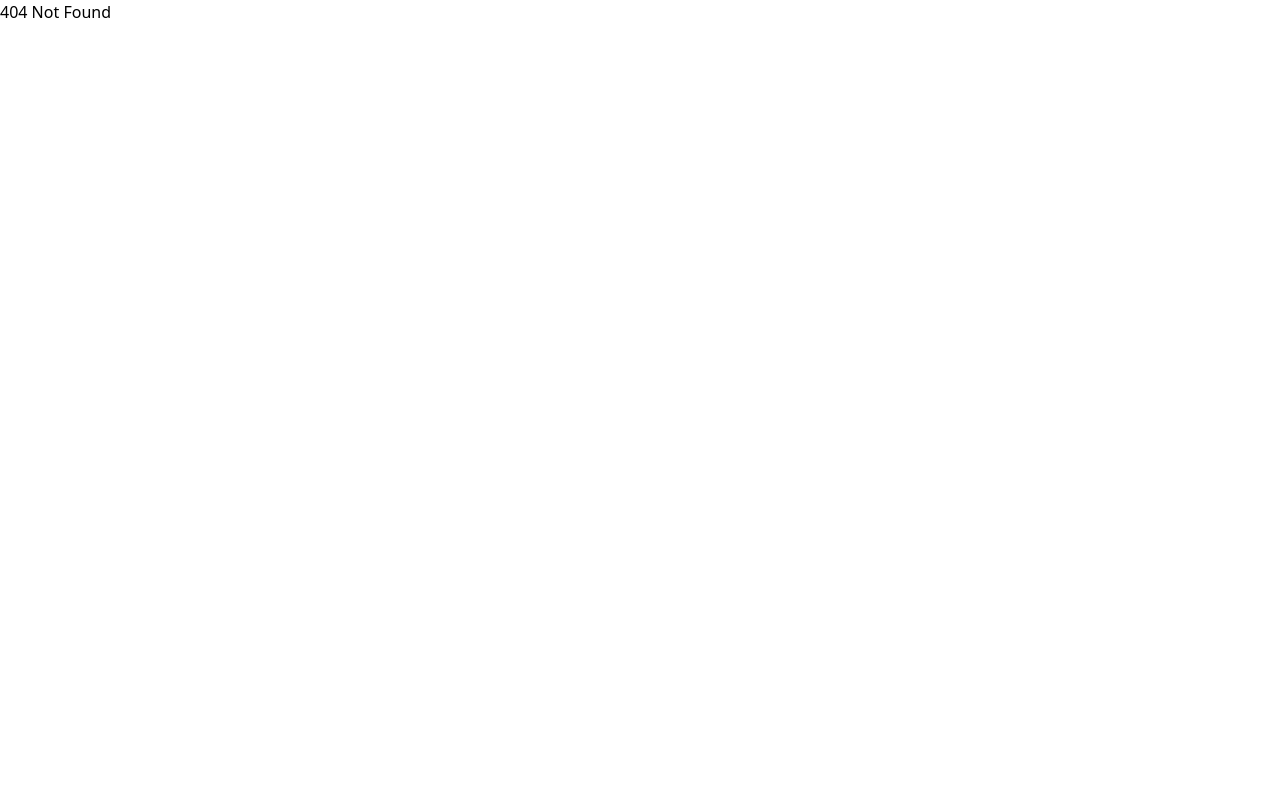
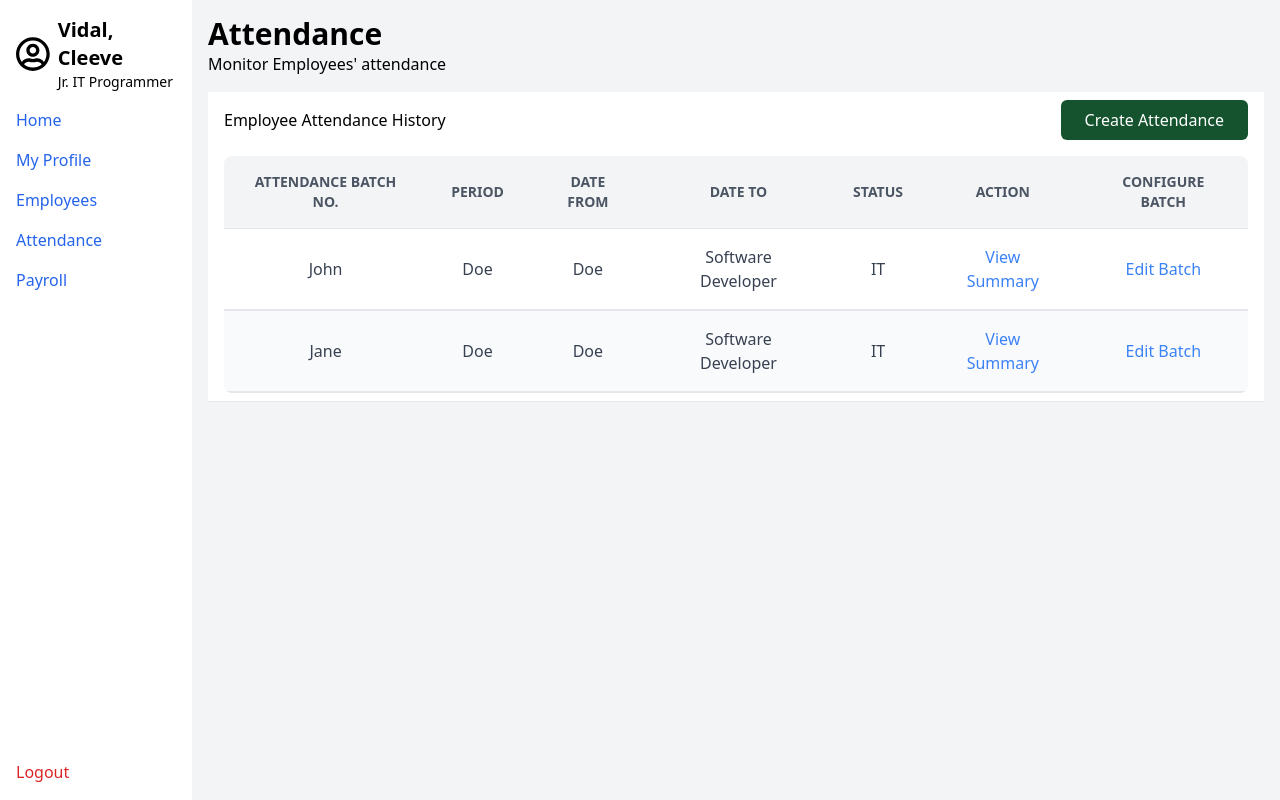
Before and after one commit to clivablee/payroll-frontend, a React (Create React App) app: page /attendance in a window 1280 px wide. Before the commit this address had no page. Built offline with nearby package versions, Linux system fonts and the light colour scheme; the HTML template or start-up script is replaced by a standard one.

Commit message:
added attendance

```diff
--- a/src/App.js
+++ b/src/App.js
@@ -7,6 +7,7 @@ import { Navigate } from "react-router-dom";
 import useAuthStore from "./Features/Login/Store/AuthStore"; // Assuming this is the path to your Zustand store
 import EmployeeScreen from "./Features/Employees/Screen/EmployeeScreen";
 import ProfileScreen from "./Features/Profile/Screen/ProfileScreen";
+import AttendanceScreen from "./Features/Attendance/Screen/AttendanceScreen";
 
 const ProtectedRoute = ({ element }) => {
   const isLoggedIn = useAuthStore((state) => state.isLoggedIn);
@@ -37,6 +38,11 @@ const router = createBrowserRouter([
     path: "/profile",
     element: <ProfileScreen />,
     errorElement: <ErrorScreen />
+  },
+  {
+    path: "/attendance",
+    element: <AttendanceScreen />,
+    errorElement: <ErrorScreen />
   }
 ]);
 
--- a/src/Components/Drawer.jsx
+++ b/src/Components/Drawer.jsx
@@ -29,7 +29,7 @@ const Drawer = ({ toggleDrawer }) => {
                     <li className='mb-4'><Link to="/" className='text-blue-600 hover:underline'>Home</Link></li>
                     <li className='mb-4'><Link to="/profile" className='text-blue-600 hover:underline'>My Profile</Link></li>
                     <li className='mb-4'><Link to="/employees" className='text-blue-600 hover:underline'>Employees</Link></li>
-                    <li className='mb-4'><a href="#" className='text-blue-600 hover:underline'>Attendance</a></li>
+                    <li className='mb-4'><Link to="/attendance" className='text-blue-600 hover:underline'>Attendance</Link></li>
                     <li className='mb-4'><a href="#" className='text-blue-600 hover:underline'>Payroll</a></li>
 
                 </ul>
--- /dev/null
+++ b/src/Features/Attendance/Components/AttendanceTable.jsx
@@ -0,0 +1,101 @@
+import React from "react";
+
+function AttendanceTable() {
+  const data = [
+    {
+      attendanceBatch: "John",
+      period: "Doe",
+      dateFrom: "Doe",
+      dateTo: "Software Developer",
+      status: "IT",
+    },
+    {
+      firstName: "Jane",
+      middleName: "Doe",
+      lastName: "Doe",
+      jobTitle: "Software Developer",
+      department: "IT",
+    },
+  ];
+
+  const header = [
+    "Attendance Batch No.",
+    "Period",
+    "Date From",
+    "Date To",
+    "Status",
+    "Action",
+    "Configure Batch",
+  ];
+
+  return (
+    <div className="bg-white mt-4 rounded-lg overflow-hidden">
+      {/* Table layout for larger screens */}
+      <table className="hidden md:table min-w-full border-collapse">
+        <thead>
+          <tr className="bg-gray-100 text-gray-600 uppercase text-sm font-semibold">
+            {header.map((data, index) => (
+              <th key={index} className="px-6 py-4 border-b border-gray-200">
+                {data}
+              </th>
+            ))}
+          </tr>
+        </thead>
+        <tbody>
+          {data.map((employee, index) => (
+            <tr
+              key={index}
+              className={`${
+                index % 2 === 0 ? "bg-white" : "bg-gray-50"
+              } hover:bg-gray-100 text-gray-700`}
+            >
+              {Object.values(employee).map((value, index) => (
+                <td
+                  key={index}
+                  className="px-6 py-4 border-b-2 border-gray-200 text-center"
+                >
+                  {value}
+                </td>
+              ))}
+              <td className="px-6 py-4 border-b-2 border-gray-200 text-blue-500 cursor-pointer text-center">
+                View Summary
+              </td>
+              <td className="px-6 py-4 border-b-2 border-gray-200 text-blue-500 cursor-pointer text-center">
+                Edit Batch
+              </td>
+            </tr>
+          ))}
+        </tbody>
+      </table>
+
+      {/* Card layout for smaller screens */}
+      <div className="md:hidden">
+        {data.map((employee, index) => (
+          <div
+            key={index}
+            className="border-b border-gray-200 p-4 flex flex-col bg-white rounded-lg shadow-md "
+          >
+            {Object.values(employee).map((value, index) => (
+              <div key={index} className="flex justify-between py-2">
+                <span className="font-semibold text-gray-600">
+                  {header[index]}:
+                </span>
+                <span className="text-gray-700">{value}</span>
+              </div>
+            ))}
+            <div className="flex justify-between py-2">
+              <span className="font-semibold text-gray-600">Action:</span>
+              <span className="text-blue-500 cursor-pointer">View More</span>
+            </div>
+            <div className="flex justify-between py-2">
+              <span className="font-semibold text-gray-600">Configure Batch:</span>
+              <span className="text-blue-500 cursor-pointer">Edit Batch</span>
+            </div>
+          </div>
+        ))}
+      </div>
+    </div>
+  );
+}
+
+export default AttendanceTable;
--- /dev/null
+++ b/src/Features/Attendance/Screen/AttendanceScreen.jsx
@@ -0,0 +1,27 @@
+import React from "react";
+import LayoutBody from "../../../Components/LayoutBody";
+import PrimaryButton from "../../../Components/PrimaryButton";
+import AttendanceTable from "../Components/AttendanceTable";
+
+function AttendanceScreen() {
+  return (
+    <LayoutBody
+      children={
+        <div>
+          <h1 className="text-3xl font-bold">Attendance</h1>
+          <div>Monitor Employees' attendance</div>
+
+          <div className="mt-4 px-4 py-2 border-b   bg-white">
+            <div className="flex flex-wrap justify-between items-center">
+              <h1>Employee Attendance History</h1>
+              <PrimaryButton label={"Create Attendance"} />
+            </div>
+            <AttendanceTable />
+          </div>
+        </div>
+      }
+    />
+  );
+}
+
+export default AttendanceScreen;
--- a/src/Features/Employees/Screen/EmployeeScreen.jsx
+++ b/src/Features/Employees/Screen/EmployeeScreen.jsx
@@ -9,7 +9,7 @@ function EmployeeScreen() {
       <LayoutBody
         children={
           <>
-            <h1>All Employees</h1>
+            <h1 className="text-3xl font-bold">All Employees</h1>
             <p>View, search and add new employee</p>
             <EmployeeFilter />
             <EmployeeTable />
--- a/src/Features/Profile/Screen/ProfileScreen.jsx
+++ b/src/Features/Profile/Screen/ProfileScreen.jsx
@@ -1,44 +1,48 @@
-import React, { useState } from 'react'
-import LayoutBody from '../../../Components/LayoutBody'
-import ProfileInfo from '../Components/ProfileInfo'
-import WorkInfo from '../Components/WorkInfo'
-import OthersInfo from '../Components/OthersInfo'
+import React, { useState } from "react";
+import LayoutBody from "../../../Components/LayoutBody";
+import ProfileInfo from "../Components/ProfileInfo";
+import WorkInfo from "../Components/WorkInfo";
+import OthersInfo from "../Components/OthersInfo";
 
 function ProfileScreen() {
-
   const [activeTab, setActiveTab] = useState(0);
 
   const tabs = [
-    { label: "Tab 1", content: <ProfileInfo />},
-    { label: "Tab 2", content: <WorkInfo />},
-    { label: "Tab 3", content: <OthersInfo />}
+    { label: "Profile", content: <ProfileInfo /> },
+    { label: "Work", content: <WorkInfo /> },
+    { label: "Others", content: <OthersInfo /> },
   ];
 
   return (
     <LayoutBody
       children={
         <>
-              <div className='flex border-b border-gray-200'>
+          <div className="flex border-b border-gray-200">
             {tabs.map((tab, index) => {
-                  return <button
+              return (
+                <button
                   key={index}
                   onClick={() => setActiveTab(index)}
                   className={`px-12 py-2 text-sm font-medium  transition-colors duration-200
-                        ${activeTab === index
-                          ? 'bg-blue-600 text-white border-b-2 border-blue-600'
-                          : 'bg-gray-100 text-gray-600 hover:bg-gray-200'}
+                        ${
+                          activeTab === index
+                            ? "bg-blue-600 text-white border-b-2 border-blue-600"
+                            : "bg-gray-100 text-gray-600 hover:bg-gray-200"
+                        }
                       `}
-                  > {tab.label} </button>
+                >
+                  {" "}
+                  {tab.label}{" "}
+                </button>
+              );
             })}
           </div>
 
-              <div>
-                {tabs[activeTab].content}
-              </div>
+          <div>{tabs[activeTab].content}</div>
         </>
       }
     />
-  )
+  );
 }
 
-export default ProfileScreen
+export default ProfileScreen;
```
Also changed, not shown: src/Features/Attendance/Store/AttendanceStore.jsx (added). Lines whose indentation alone changed are shown as unchanged.
